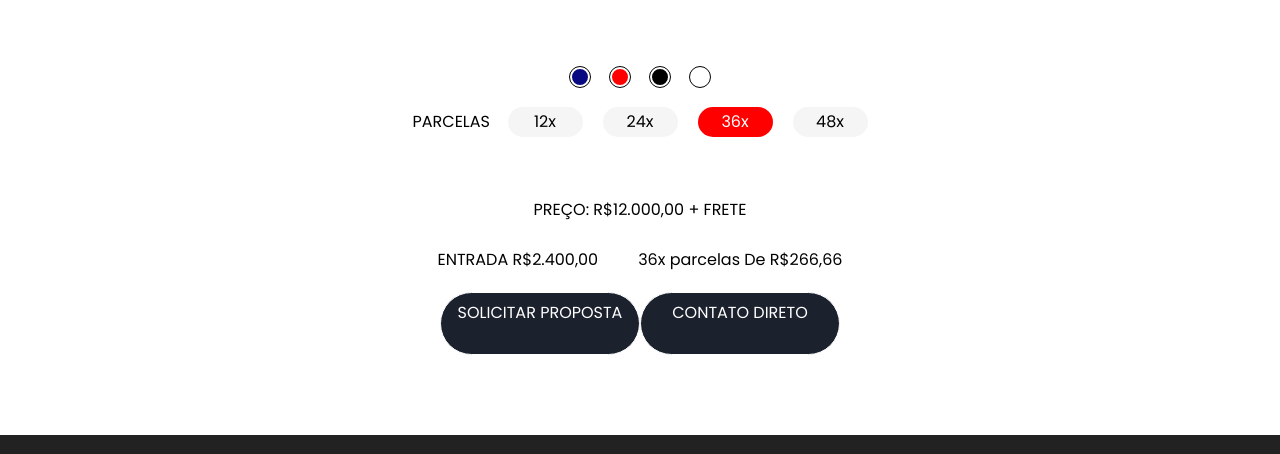
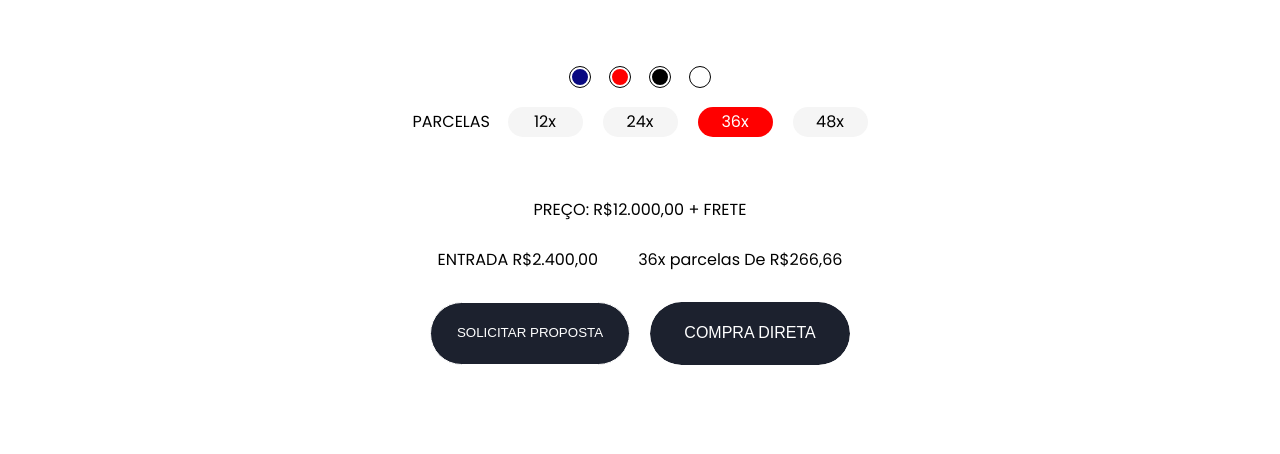
Before and after one commit to Lucasblank1/2rodas, a plain HTML site: page bis.html in a window 1280 px wide. Shown: the part 824-1278 px from the top of the page. Drawn offline with nearby package versions, Linux system fonts and the light colour scheme.

Commit message:
2rodas
adicionei botões interativos em todas páginas

```diff
--- a/bis.html
+++ b/bis.html
@@ -90,8 +90,22 @@
         </div>
 
         <div class="contato-lado">
-                <div class="contato">SOLICITAR PROPOSTA</div>
-                <div class="contato">CONTATO DIRETO</div>
+            <button class="contato">SOLICITAR PROPOSTA</button>
+            <button class="order">
+                <span class="default">COMPRA DIRETA</span>
+            <span class="sucess">COMPRA FEITA<svg viewbox="0 0 12 10">
+                <polyline points= "1.5 6 4.5 9 10.5 1"></polyline></svg></span>
+            <div class="box"></div>
+            <div class="truck">
+                <div class="back"></div>
+                <div class="front">
+                        <div class="window"></div>
+                </div>
+                <div class="light top"></div>
+                <div class="light bottom"></div>
+            </div>
+            <div class="lines"></div>
+            </button>
 
         </div>
 
```
Also changed, not shown: harley.html (+16 -2 lines), lander.html (+16 -2 lines), yzfr1.html (+16 -2 lines).
